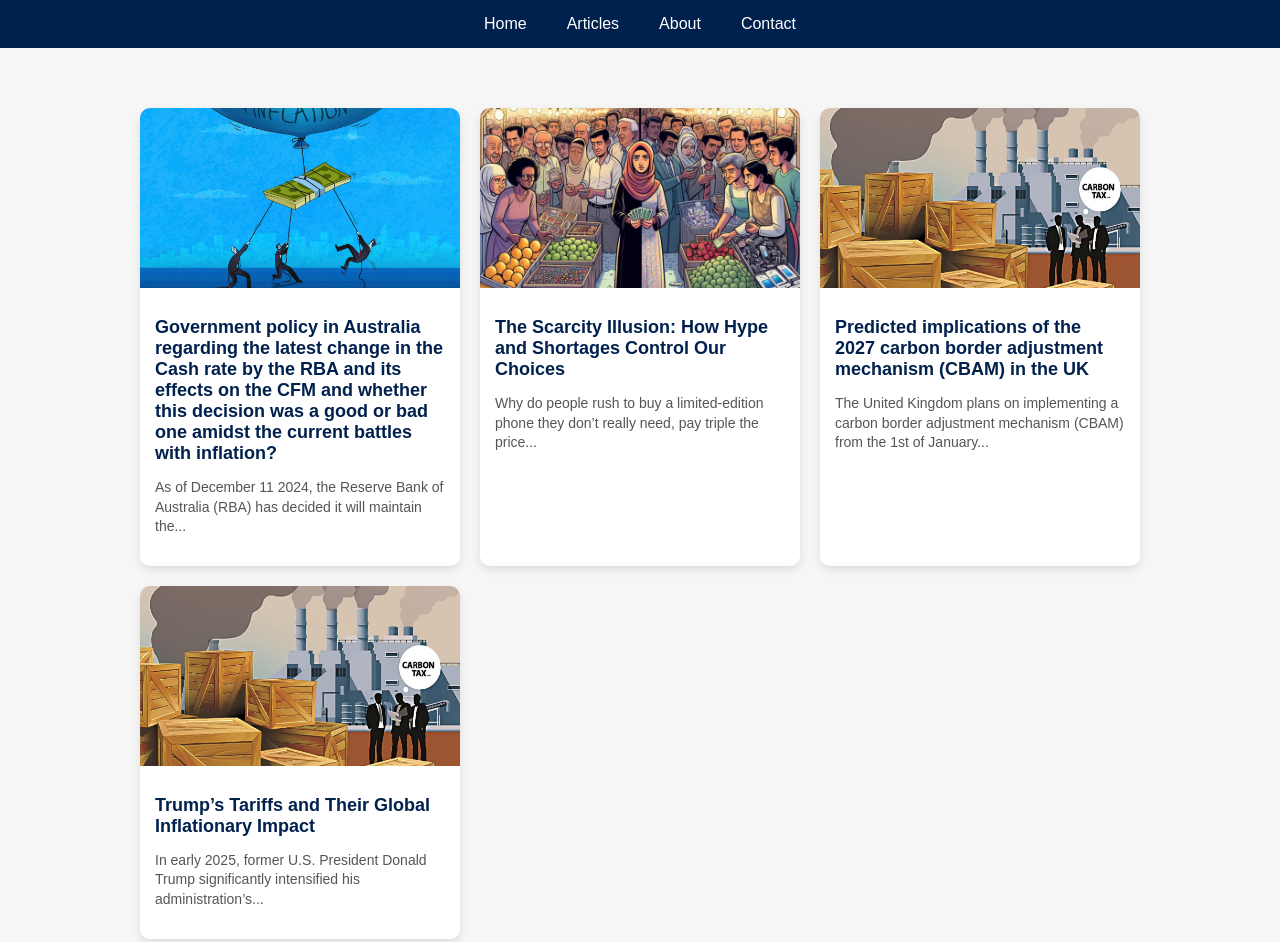
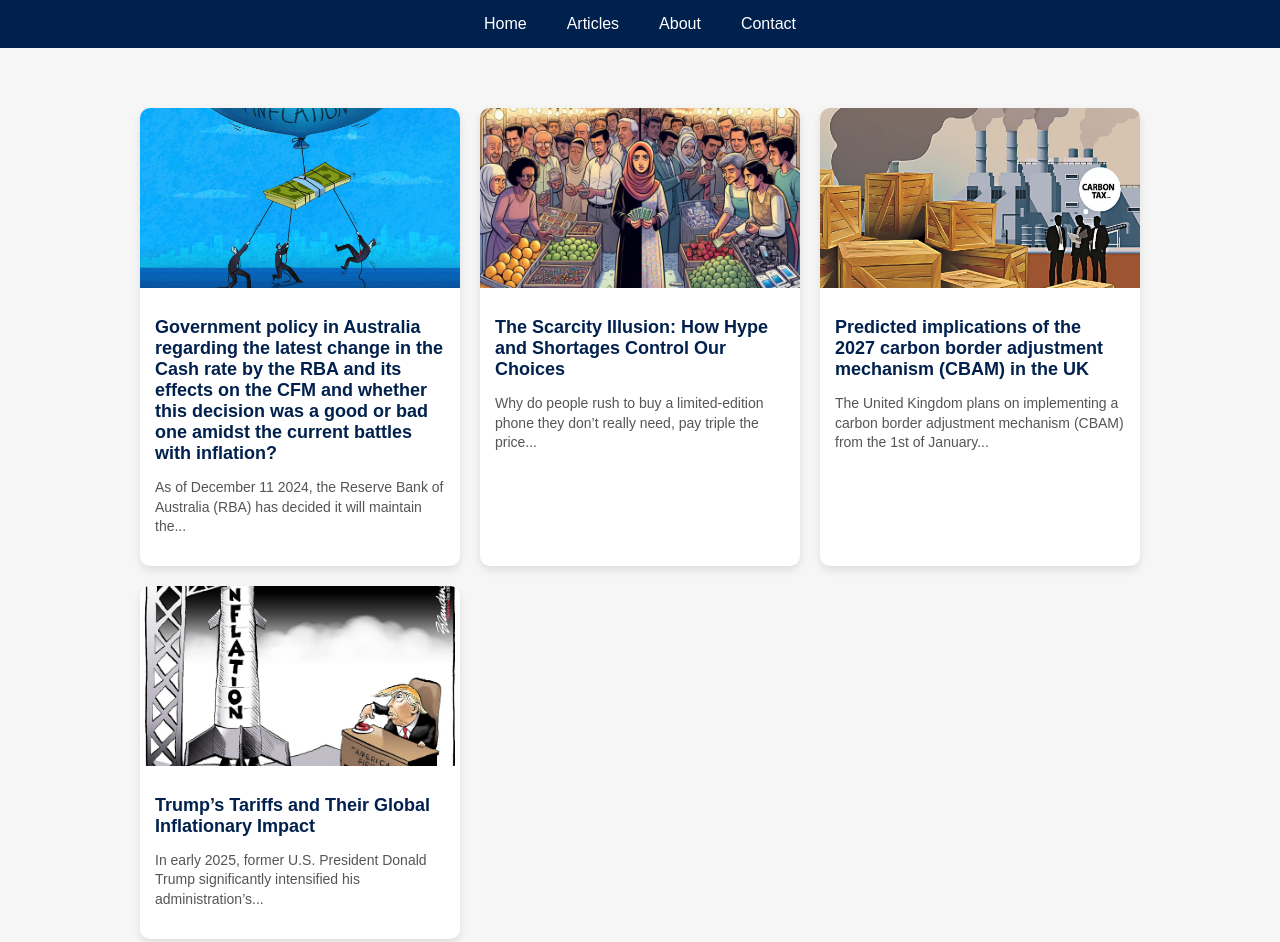
Before and after one commit to RavinSingh24/The-Youth-Dividened, a plain HTML site: page articles.html in a window 1280 px wide. Shown: the top 942 px of the page. Drawn offline with Linux system fonts and the light colour scheme.

Commit message:
Update articles.html

```diff
--- a/articles.html
+++ b/articles.html
@@ -108,7 +108,7 @@
             {
                 title: "Trump’s Tariffs and Their Global Inflationary Impact",
                 description: "In early 2025, former U.S. President Donald Trump significantly intensified his administration’s...",
-                image: "article3Image.png",
+                image: "article4Image.png",
                 link: "reading.html?article=3"
             },
         ];
```
